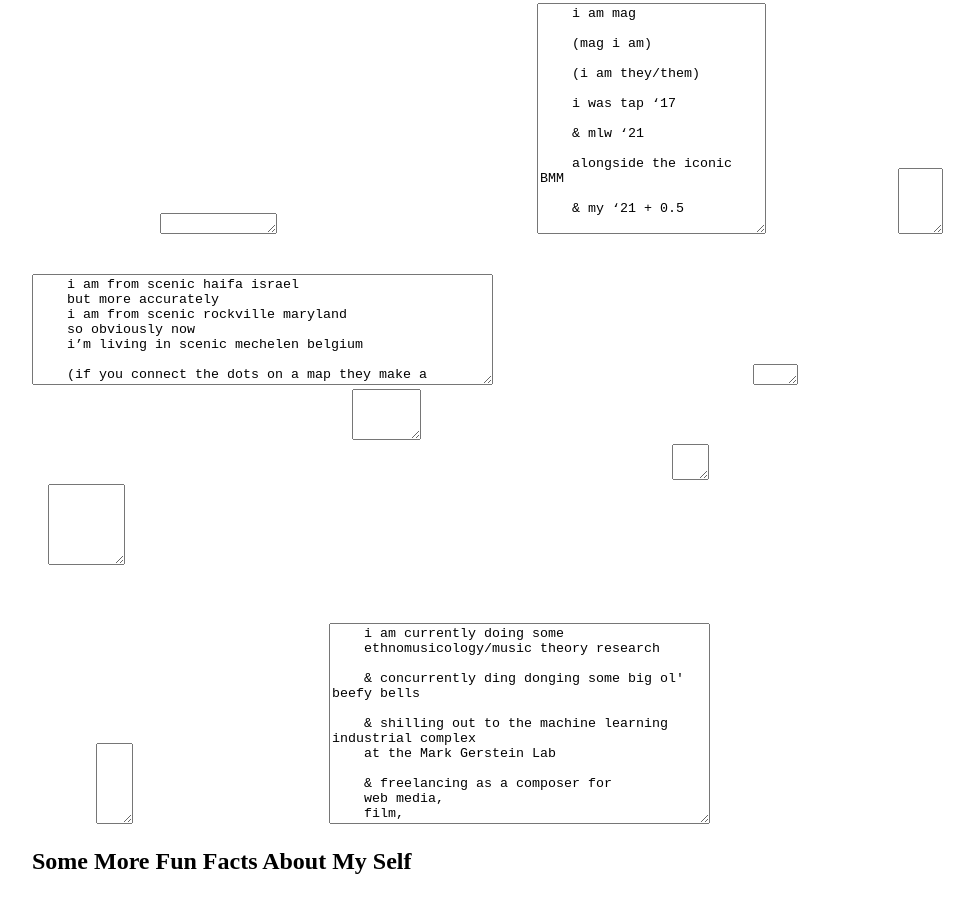
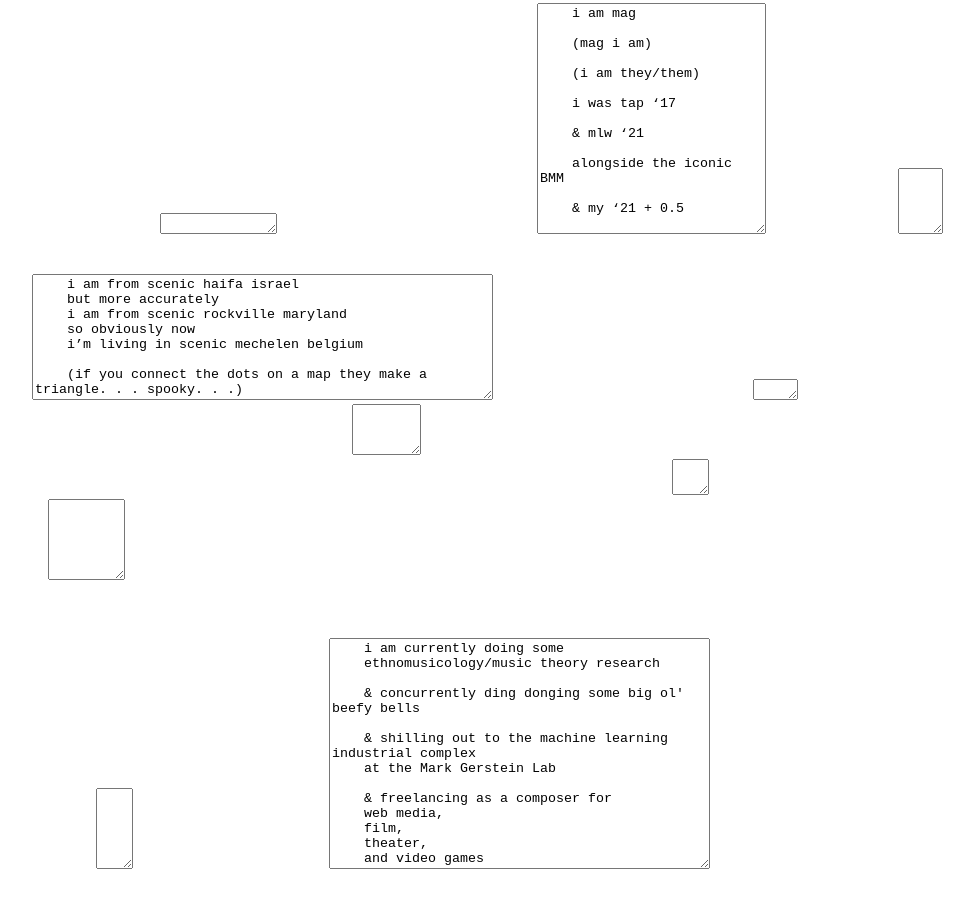
Before and after one commit to michaelgancz/populi2022, a plain HTML site: page index.html in a window 1280 px wide. Shown: the part 338-1248 px from the top of the page, without its empty margins (48-1022 px from the left). Drawn offline with Linux system fonts and the light colour scheme.

Commit message:
edits for chrome

```diff
--- a/index.html
+++ b/index.html
@@ -87,7 +87,7 @@
     &nbsp; &nbsp; &nbsp; &nbsp; &nbsp; &nbsp; &nbsp; &nbsp;
     &nbsp; &nbsp; &nbsp; &nbsp; &nbsp; &nbsp; &nbsp; &nbsp;
     &nbsp; &nbsp; &nbsp; &nbsp; &nbsp; &nbsp; &nbsp; &nbsp;
-    <textarea rows="7" cols="55">
+    <textarea rows="8" cols="55">
     i am from scenic haifa israel
     but more accurately
     i am from scenic rockville maryland
@@ -141,7 +141,7 @@
     &nbsp; &nbsp; &nbsp; &nbsp; &nbsp; &nbsp; &nbsp; &nbsp;
     &nbsp; &nbsp; &nbsp; &nbsp; &nbsp; &nbsp; &nbsp; &nbsp;
     &nbsp; &nbsp; &nbsp; &nbsp; &nbsp; &nbsp; &nbsp; &nbsp;
-    <textarea rows="13" cols="45">
+    <textarea rows="15" cols="45">
     i am currently doing some
     ethnomusicology/music theory research
 
@@ -156,6 +156,9 @@
     theater,
     and video games
     </textarea>
+    <br />
+    <br />
+    <br />
     <h2>
         Some More Fun Facts About My Self
     </h2>
```
